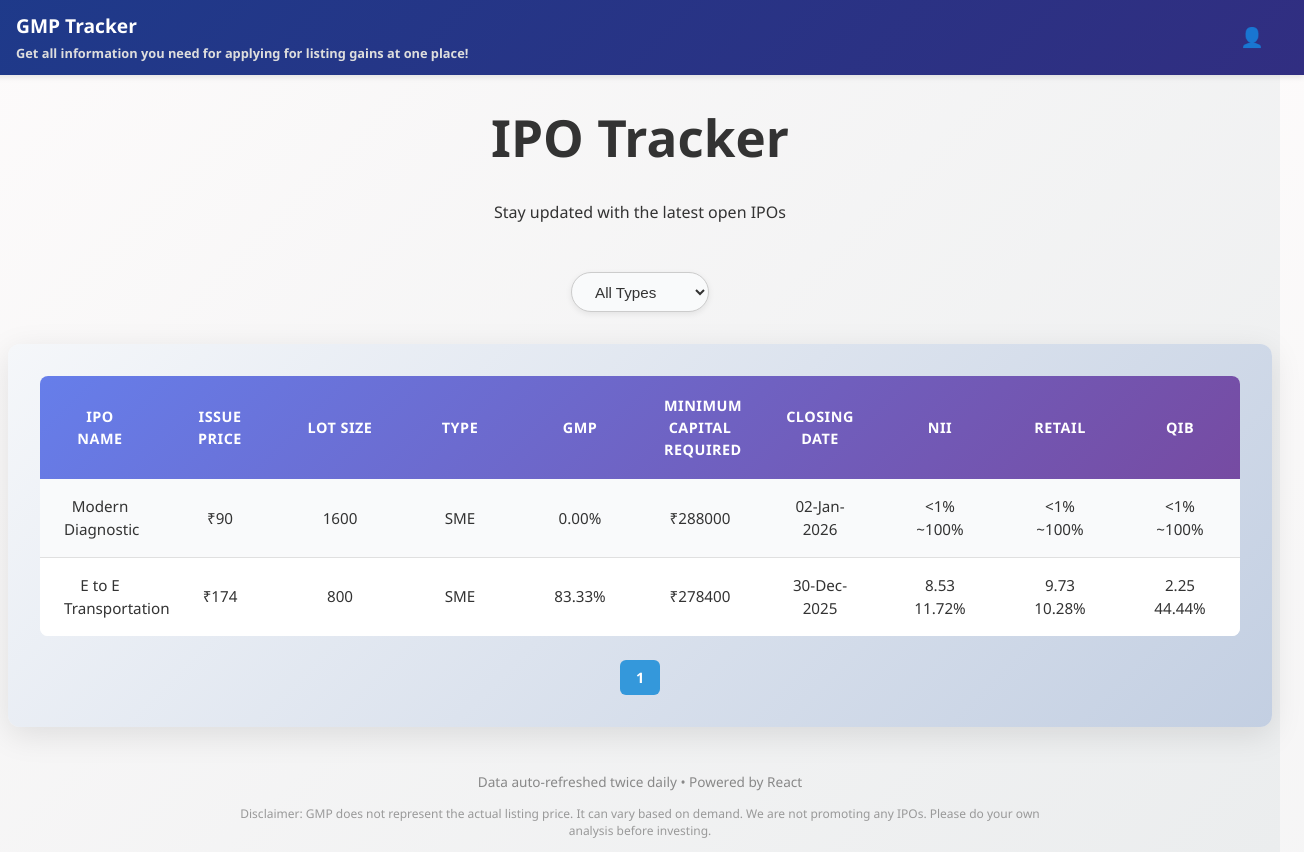
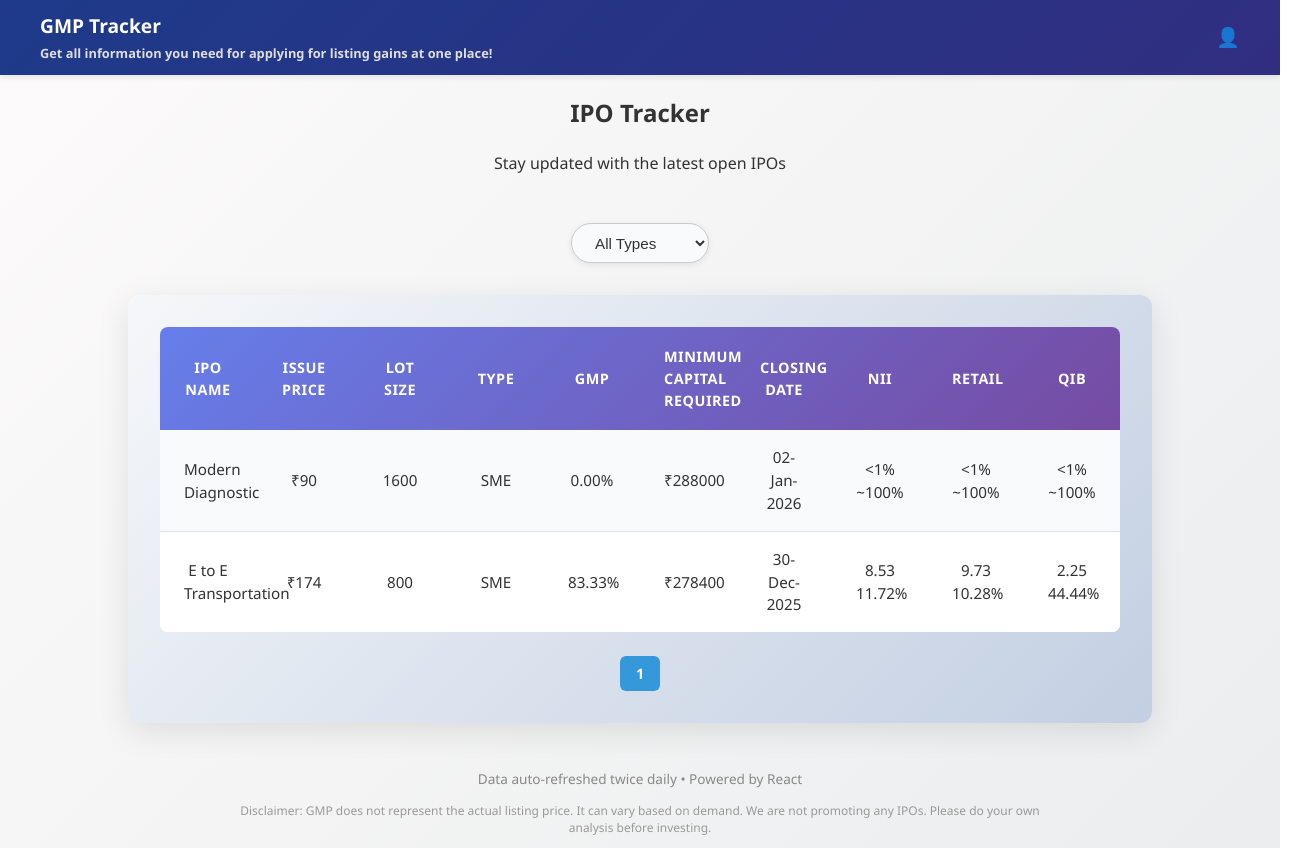
Before and after one commit to Ghost0028/IPO-Tracker, a React (Vite) app in the folder ipo_tracker/: page / in a window 1280 px wide. Shown: the whole page, 1304 px wide, since content can reach past the window. Built offline with nearby package versions, Linux system fonts and the light colour scheme.

Commit message:
fixed minor issue of taking horizontal space more than screen size

```diff
--- a/ipo_tracker/src/App.css
+++ b/ipo_tracker/src/App.css
@@ -5,8 +5,11 @@ body, html {
   background: linear-gradient(135deg, #fdfbfb 0%, #ebedee 100%);
   color: #333;
   min-height: 100vh;
+  width: 100%;
+  overflow-x: hidden; /* prevent horizontal scroll */
+
 }
-
+ * { box-sizing: border-box; /* padding included in width */ }
 /* Root mount point created by React */
 #root {
   width: 100%;
@@ -23,7 +26,7 @@ body, html {
   align-items: center;          /* center horizontally */
   justify-content: flex-start;  /* keep content at top */
   text-align: center;
-
+  width: 100%;
   padding-top: 0%;
   box-sizing: border-box;
   margin-top: 0%;
--- a/ipo_tracker/src/App.jsx
+++ b/ipo_tracker/src/App.jsx
@@ -8,7 +8,7 @@ function App() {
     <div className="App">
       <Navbar />
       <header className="page-header">
-        <h1>IPO Tracker</h1>
+        <h2>IPO Tracker</h2>
         <p>Stay updated with the latest open IPOs</p>
       </header>
 
--- a/ipo_tracker/src/components/IpoTable.css
+++ b/ipo_tracker/src/components/IpoTable.css
@@ -8,8 +8,8 @@
   box-shadow: 0 8px 32px rgba(0, 0, 0, 0.1);
   margin: 2rem auto;
   min-height: 300px;       /* consistent height even if empty */
-  max-width: 1200px;       /* cap width on large screens */
-  width: 100%;             /* fill parent width */
+  max-width: 100%;       /*cap width on large screens */
+  width: 80%;             /* fill parent width */
   text-align: center;
 }
 
--- a/ipo_tracker/src/components/IpoTable.jsx
+++ b/ipo_tracker/src/components/IpoTable.jsx
@@ -36,7 +36,7 @@ function IpoTable() {
   return (
     <div>
     <div className='filter-bar'>
-    <select onChange={(e)=> {
+    <select  onChange={(e)=> {
       setFilterType(e.target.value)
       setCurrentPage(1)
       }}>
@@ -47,7 +47,7 @@ function IpoTable() {
     </div>
     <div className="ipo-table-container ${currentRows.length === 0 ? 'is-empty' : ''}">
       {currentRows.length === 0 ? (
-        <div className="ipo-empty-state">No IPO data available in {filterType} category </div>
+        <div className="ipo-empty-state">No IPO data available in this category </div>
       ) : (
         <table className="ipo-table">
           <thead>
```
Also changed, not shown: 2 other files (tests, documents, lock files or other folders).
